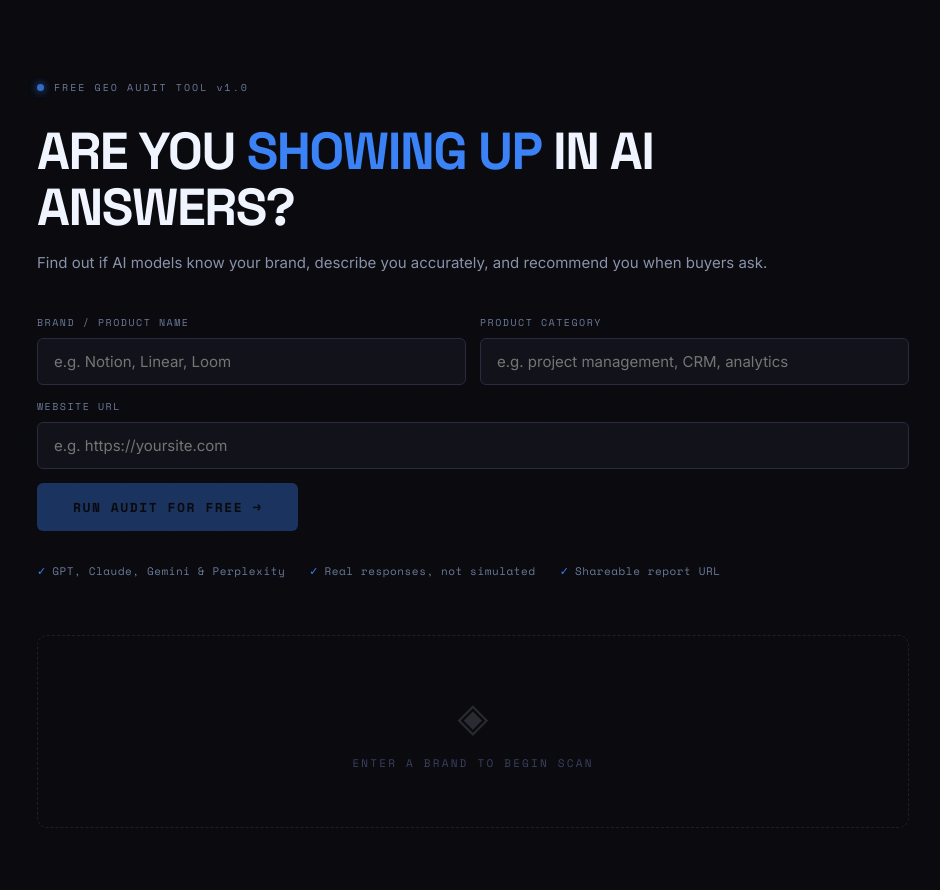
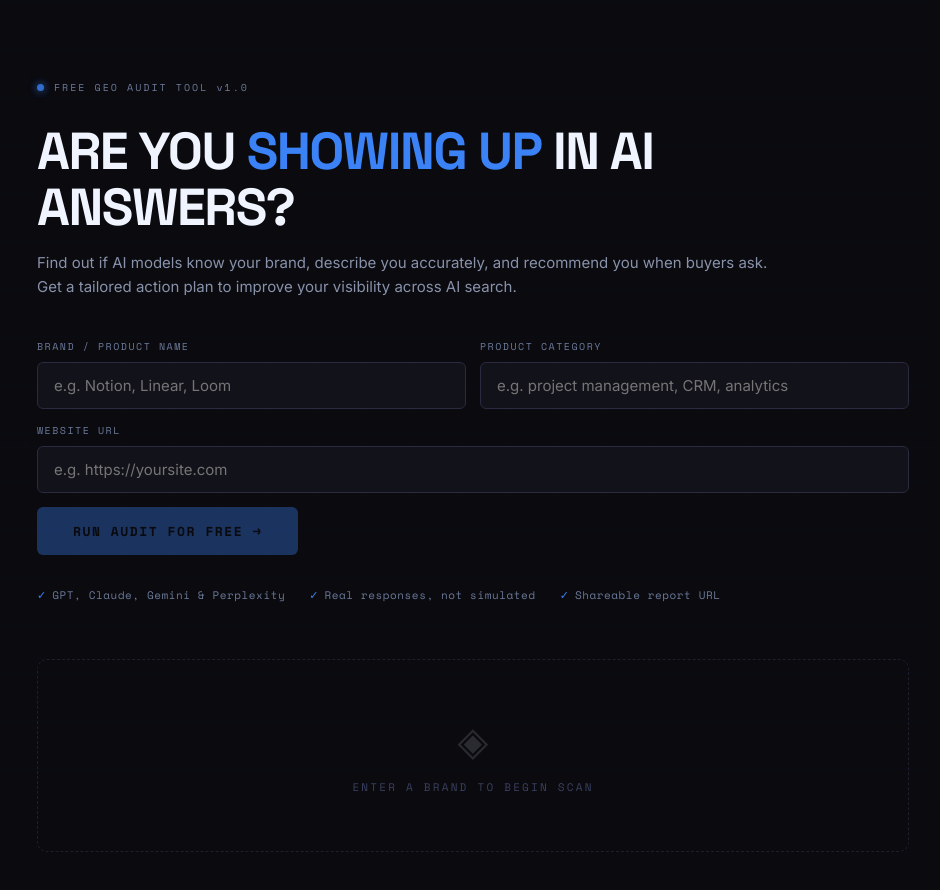
Before and after one commit to julianalert/geoaudit, a Next.js app: page / in a window 1280 px wide. Shown: the top 890 px of the page, without its empty margins (167-1107 px from the left). Built offline with nearby package versions, Linux system fonts and the light colour scheme.

Commit message:
fix model unavailable

```diff
--- a/app/api/run-audit/route.ts
+++ b/app/api/run-audit/route.ts
@@ -63,7 +63,7 @@ async function callPerplexity(prompt: string): Promise<string> {
         Authorization: `Bearer ${process.env.PERPLEXITY_API_KEY}`,
       },
       body: JSON.stringify({
-        model: "llama-3.1-sonar-large-128k-online",
+        model: "sonar-pro",
         messages: [
           { role: "system", content: SYSTEM_PROMPT },
           { role: "user", content: prompt },
@@ -93,7 +93,7 @@ async function callClaude(prompt: string): Promise<string> {
 }
 
 async function callGemini(prompt: string): Promise<string> {
-  const model = getGenAI().getGenerativeModel({ model: "gemini-1.5-pro" });
+  const model = getGenAI().getGenerativeModel({ model: "gemini-2.5-flash" });
   const res = await withTimeout(
     model.generateContent({
       contents: [{ role: "user", parts: [{ text: `${SYSTEM_PROMPT}\n\n${prompt}` }] }],
--- a/app/page.tsx
+++ b/app/page.tsx
@@ -149,7 +149,7 @@ export default function Home() {
           }}
         >
           Find out if AI models know your brand, describe you accurately, and
-          recommend you when buyers ask.
+          recommend you when buyers ask. < br /> Get a tailored action plan to improve your visibility across AI search.
         </p>
 
         {/* Inputs */}
```
